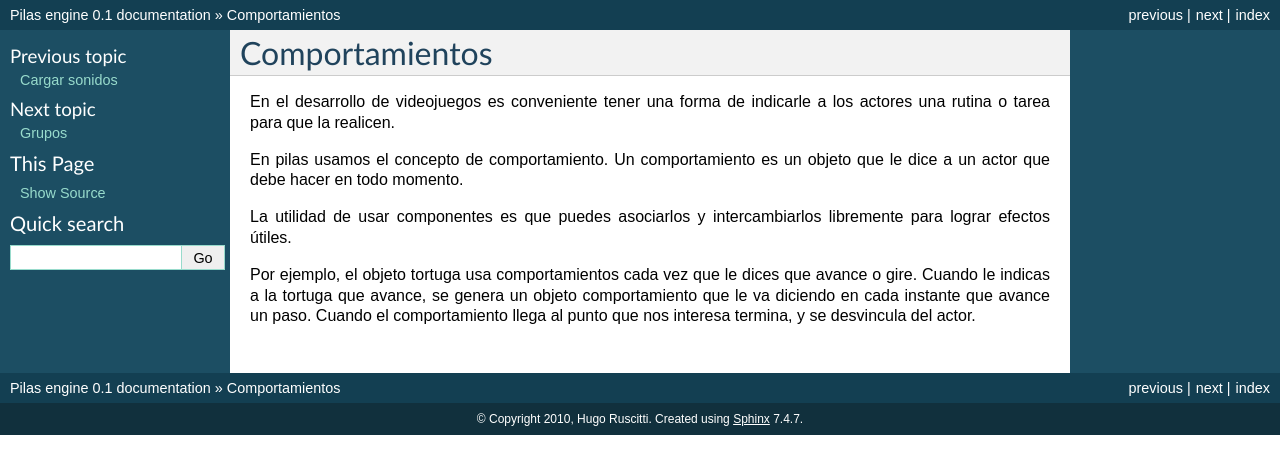
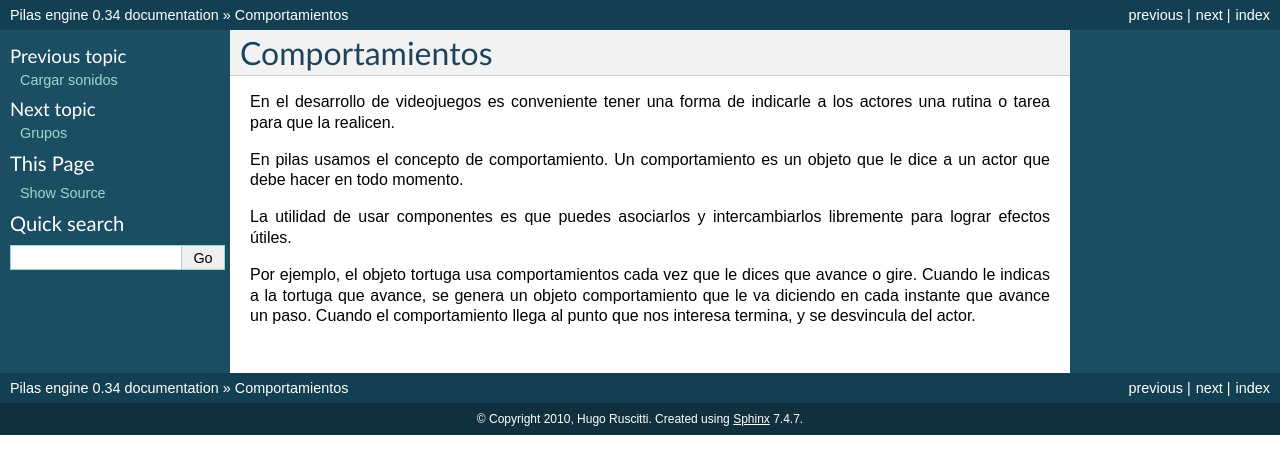
Before and after one commit to hugoruscitti/pilas-docs, a Sphinx documentation site: the page built from source/comportamientos.rst, in a window 1280 px wide. Shown: the top 474 px of the page. Built offline with Sphinx 7.4.7, drawn with Linux system fonts in a browser that asks for light colours; some of the changed lines change nothing that is shown.

Commit message:
actualizando documentacion completa.

```diff
--- a/source/conf.py
+++ b/source/conf.py
@@ -16,8 +16,17 @@
 # If extensions (or modules to document with autodoc) are in another directory,
 # add these directories to sys.path here. If the directory is relative to the
 # documentation root, use os.path.abspath to make it absolute, like shown here.
+sys.path.append(os.path.abspath('../../pilas/actores'))
+sys.path.append(os.path.abspath('../../pilas/actores/'))
+sys.path.append(os.path.abspath('../pilas/actores'))
+sys.path.append(os.path.abspath('../pilas/actores/'))
 sys.path.append(os.path.abspath('../'))
 sys.path.append(os.path.abspath('../pilas'))
+sys.path.append(os.path.abspath('../pilas/'))
+
+import pilas
+pilas.iniciar()
+pilas.terminar()
 
 # -- General configuration -----------------------------------------------------
 
@@ -46,9 +55,9 @@
 # built documents.
 #
 # The short X.Y version.
-version = '0.1'
+version = '0.34'
 # The full version, including alpha/beta/rc tags.
-release = '0.1'
+release = '0.34'
 
 # The language for content autogenerated by Sphinx. Refer to documentation
 # for a list of supported languages.
```
